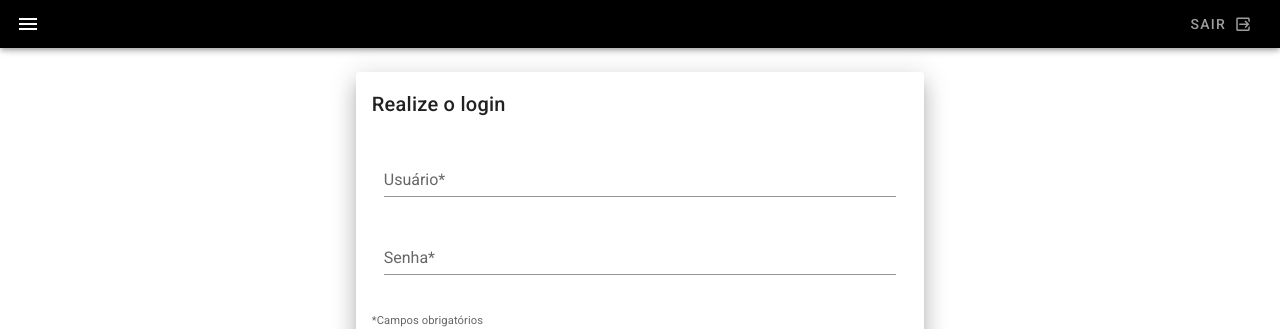
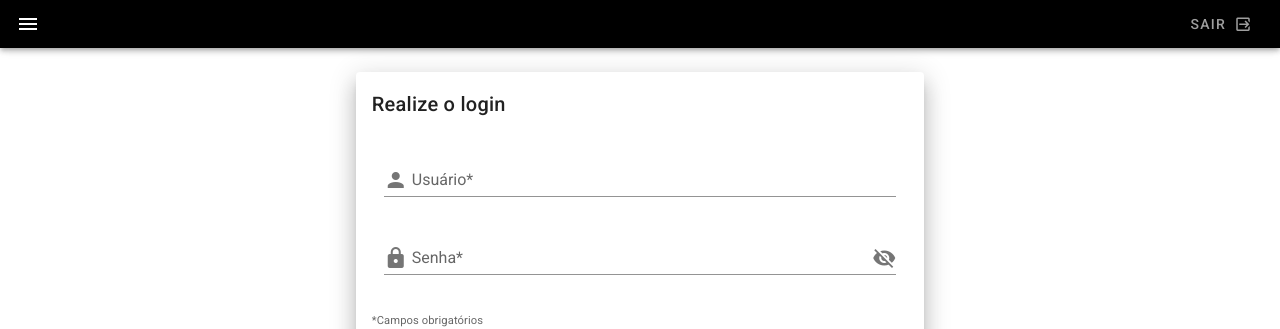
Before and after one commit to jcmpprado/Comanda-digital, a Vue app in the folder frontend/: page /login in a window 1280 px wide. Shown: the top 329 px of the page. Built offline with nearby package versions, Linux system fonts and the light colour scheme.

Commit message:
atualizacoes

```diff
--- a/frontend/src/components/Navbar/NavBarCliente.vue
+++ b/frontend/src/components/Navbar/NavBarCliente.vue
@@ -39,7 +39,7 @@
       <v-toolbar-title class="text-uppercase grey--text">
         <v-btn dark text @click="minhaConta()">Minha conta</v-btn>
         <!-- <v-btn dark text @click="cardapio()">Cardápio</v-btn> -->
-        <v-btn dark text @click="cardapioReserva()">Cardápio</v-btn>
+        <v-btn dark text @click="cardapioReserva()">Pedido</v-btn>
       </v-toolbar-title>
       <v-spacer></v-spacer>
 
--- a/frontend/src/views/Login.vue
+++ b/frontend/src/views/Login.vue
@@ -15,15 +15,21 @@
                     type="text"
                     label="Usuário*"
                     placeholder="Usuário"
+                    prepend-inner-icon="mdi-account"
                     required
                   ></v-text-field>
                 </v-flex>
                 <v-flex xs12>
                   <v-text-field
                     v-model="auth.senha"
+                    :append-icon="show1 ? 'mdi-eye' : 'mdi-eye-off'"
+                    :rules="[rules.required, rules.min]"
+                    :type="show1 ? 'text' : 'password'"
                     label="Senha*"
                     placeholder="Senha"
+                    prepend-inner-icon="mdi-lock"
                     required
+                    @click:append="show1 = !show1"
                   ></v-text-field>
                 </v-flex>
               </v-layout>
@@ -34,9 +40,7 @@
         <v-card-actions>
           <v-spacer></v-spacer>
           <v-btn color="error" small text>cancelar</v-btn>
-          <v-btn color="success" small @click="login()"
-            >Realizar login</v-btn
-          >
+          <v-btn color="success" small @click="login()">Realizar login</v-btn>
         </v-card-actions>
       </v-card>
     </v-flex>
@@ -52,6 +56,12 @@ export default {
       user: "",
       senha: "",
     },
+    show1: false,
+        password: 'Password',
+        rules: {
+          required: value => !!value || 'Required.',
+          emailMatch: () => (`The email and password you entered don't match`),
+        },
   }),
 
   components: {},
@@ -65,8 +75,11 @@ export default {
 
       UsuarioApi.login(this.auth).then((response) => {
         const resposta = response.data;
-        sessionStorage.setItem("accessToken", JSON.stringify(resposta.accessToken))
-        sessionStorage.setItem("usuario", JSON.stringify(resposta.usuario))
+        sessionStorage.setItem(
+          "accessToken",
+          JSON.stringify(resposta.accessToken)
+        );
+        sessionStorage.setItem("usuario", JSON.stringify(resposta.usuario));
 
         // this.$router.push(
         // sessionStorage.getItem("/ResumoAdmin")
--- a/frontend/src/views/admin/Administrativo.vue
+++ b/frontend/src/views/admin/Administrativo.vue
@@ -11,15 +11,21 @@
             <v-layout wrap>
               <v-flex xs12>
                 <v-text-field
+                  v-model="usuario.user"
+                  prepend-inner-icon="mdi-account"
                   label="User*"
-                  v-model="usuario.user"
                 ></v-text-field>
               </v-flex>
               <v-flex xs12>
                 <v-text-field
                   label="Senha*"
+                  :append-icon="show1 ? 'mdi-eye' : 'mdi-eye-off'"
+                  :rules="[rules.required, rules.min]"
+                  :type="show1 ? 'text' : 'password'"
+                  prepend-inner-icon="mdi-lock"
                   required
                   v-model="usuario.senha"
+                  @click:append="show1 = !show1"
                 ></v-text-field>
               </v-flex>
               <v-flex xs12>
@@ -125,6 +131,12 @@ export default {
         senha: "",
         tipo: "",
       },
+      show1: false,
+        password: 'Password',
+        rules: {
+          required: value => !!value || 'Required.',
+          emailMatch: () => (`The email and password you entered don't match`),
+        },
     };
   },
 
@@ -152,6 +164,8 @@ export default {
             response.data;
             alert("Usuário excluido com êxito");
             this.limparForm();
+            this.listarUsuario();
+
           })
 
           .catch((error) => {
@@ -159,7 +173,6 @@ export default {
             alert("Erro ao excluir usuário");
           })
           .finally(() => {
-            this.listarUsuario();
           });
       }
     },
--- a/frontend/src/views/admin/ResumoAdmin.vue
+++ b/frontend/src/views/admin/ResumoAdmin.vue
@@ -6,7 +6,7 @@
       Bem vindo ao painel do administrador.
     </p>
     <span
-      >Aqui você pode acompanhar o resumo de todos os pedidos relizados e realizar alterações no cardápio.</span
+      >Aqui você pode cadastrar novos usuários e fornecedores, gerenciar o estoque, acompanhar o resumo de todos os pedidos relizados e realizar alterações no cardápio.</span
     >
 </div>
   </container>
--- a/frontend/src/views/users/CardapioReserva.vue
+++ b/frontend/src/views/users/CardapioReserva.vue
@@ -239,7 +239,7 @@ export default {
       var usuario = usuario.replace(/"/gi, "");
 
       const payloadPedido = {
-        listaProd: this.listaDeProdutosSelecionados.map(item => ({nomeProduto: item.nomeProduto})),
+        listaProd: this.listaDeProdutosSelecionados.map(item => (item.nomeProduto)),
         mesa: mesa,
         autor: usuario
       }
@@ -247,7 +247,7 @@ export default {
         .then((response) => {
           console.log(response);
           alert("Pedido realizado com sucesso");
-          this.listarPedido();
+          this.listaDeProdutosSelecionados=[];
         })
 
         .catch((error) => {
```
